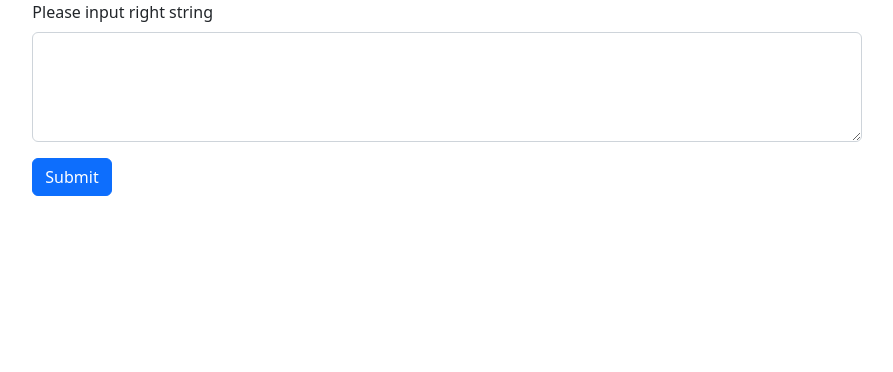
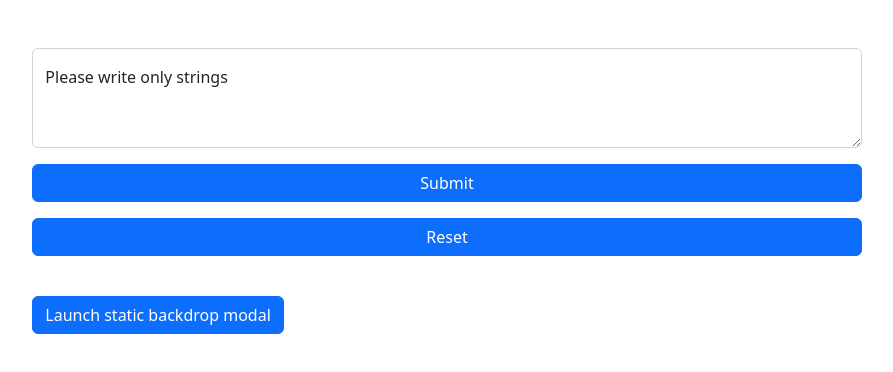
Before and after one commit to marcinfabisiak97/projekt5, a React (Create React App) app: page / in a window 1280 px wide. Shown: the top 372 px of the page, without its empty margins (193-1086 px from the left). Built offline with nearby package versions, Linux system fonts and the light colour scheme.

Commit message:
creating modal and form componets

```diff
--- a/src/App.tsx
+++ b/src/App.tsx
@@ -1,56 +1,12 @@
-import React, { useState } from "react";
+import FormComponent from "./components/FormComponent";
+import ModalComponent from "./components/ModalComponent";
+function App() {
+  return (
+    <>
+      <FormComponent />
 
-import Form from "react-bootstrap/Form";
-import Container from "react-bootstrap/Container";
-import Row from "react-bootstrap/Row";
-import Col from "react-bootstrap/Col";
-import Button from "react-bootstrap/Button";
-import "bootstrap/dist/css/bootstrap.min.css";
-function App() {
-  const [textarea, setTextarea] = useState("");
-  const [noSpacesString, setNoSpacesString] = useState("");
-  const removeSpaces = (value: string) => {
-    return value.split(" ").join("");
-  };
-  const handleSubmit = (event: React.ChangeEvent<HTMLTextAreaElement>) => {
-    event.preventDefault();
-    setNoSpacesString(removeSpaces(event.target.textarea.value));
-  };
-  return (
-    <div className="App">
-      <Container fluid>
-        <Row>
-          <Col sm={{ span: 8, offset: 2 }}>
-            <Form onSubmit={handleSubmit}>
-              <Form.Group
-                className="mb-3"
-                controlId="exampleForm.ControlTextarea1"
-              >
-                <Form.Label className="text-align-center">
-                  Please input right string
-                </Form.Label>
-                <Form.Control
-                  id="textarea"
-                  value={textarea}
-                  onChange={(e) => setTextarea(e.target.value)}
-                  as="textarea"
-                  rows={4}
-                  required
-                />
-              </Form.Group>
-              <Button variant="primary" type="submit">
-                Submit
-              </Button>
-            </Form>
-          </Col>
-        </Row>
-        <Row>
-          <Col sm={{ span: 8, offset: 2 }}>
-            <p>{noSpacesString}</p>
-          </Col>
-        </Row>
-      </Container>
-    </div>
+      <ModalComponent />
+    </>
   );
 }
 
--- /dev/null
+++ b/src/components/FormComponent.tsx
@@ -0,0 +1,67 @@
+import React, { useState } from "react";
+import Form from "react-bootstrap/Form";
+import FloatingLabel from "react-bootstrap/FloatingLabel";
+import Container from "react-bootstrap/Container";
+import Row from "react-bootstrap/Row";
+import Col from "react-bootstrap/Col";
+import Button from "react-bootstrap/Button";
+import "bootstrap/dist/css/bootstrap.min.css";
+const FormComponent = () => {
+  const [textarea, setTextarea] = useState("");
+  const [noSpacesString, setNoSpacesString] = useState("");
+  const removeSpaces = (value: string): string => {
+    return value.replace(/\s/g, "");
+  };
+  const handleSubmit = (event: React.FormEvent<EventTarget>) => {
+    event.preventDefault();
+    setNoSpacesString(removeSpaces(textarea));
+  };
+  return (
+    <Container fluid>
+      <Row>
+        <Col sm={{ span: 8, offset: 2 }}>
+          <Form onSubmit={handleSubmit} className="d-grid gap-3 ">
+            <Form.Group
+              className="mt-5"
+              controlId="exampleForm.ControlTextarea1"
+            >
+              <FloatingLabel
+                controlId="floatingTextarea2"
+                label="Please write only strings"
+              >
+                <Form.Control
+                  value={textarea}
+                  onChange={(event) => setTextarea(event.target.value)}
+                  as="textarea"
+                  placeholder="Please insert string"
+                  style={{ height: "100px" }}
+                  required
+                />
+              </FloatingLabel>
+            </Form.Group>
+            <Button className="col-12" variant="primary" type="submit">
+              Submit
+            </Button>
+            <Button
+              className="col-12"
+              variant="primary"
+              onClick={() => {
+                setTextarea("");
+                setNoSpacesString("");
+              }}
+            >
+              Reset
+            </Button>
+          </Form>
+        </Col>
+      </Row>
+      <Row className="mt-4">
+        <Col sm={{ span: 8, offset: 2 }}>
+          <p>{noSpacesString}</p>
+        </Col>
+      </Row>
+    </Container>
+  );
+};
+
+export default FormComponent;
--- /dev/null
+++ b/src/components/ModalComponent.tsx
@@ -0,0 +1,44 @@
+import { useState } from "react";
+import Modal from "react-bootstrap/Modal";
+import Button from "react-bootstrap/Button";
+import Container from "react-bootstrap/Container";
+import Row from "react-bootstrap/Row";
+import Col from "react-bootstrap/esm/Col";
+const ModalComponent = () => {
+  const [show, setShow] = useState(false);
+
+  const handleClose = () => setShow(false);
+  const handleShow = () => setShow(true);
+
+  return (
+    <Container fluid>
+      <Row>
+        <Col sm={{ span: 8, offset: 2 }}>
+          <Button variant="primary" onClick={handleShow}>
+            Launch static backdrop modal
+          </Button>
+
+          <Modal
+            show={show}
+            onHide={handleClose}
+            backdrop="static"
+            keyboard={false}
+          >
+            <Modal.Header closeButton>
+              <Modal.Title>Modal title</Modal.Title>
+            </Modal.Header>
+            <Modal.Body>noSpacesString</Modal.Body>
+            <Modal.Footer>
+              <Button variant="secondary" onClick={handleClose}>
+                Close
+              </Button>
+              <Button variant="primary">Understood</Button>
+            </Modal.Footer>
+          </Modal>
+        </Col>
+      </Row>
+    </Container>
+  );
+};
+
+export default ModalComponent;
```
